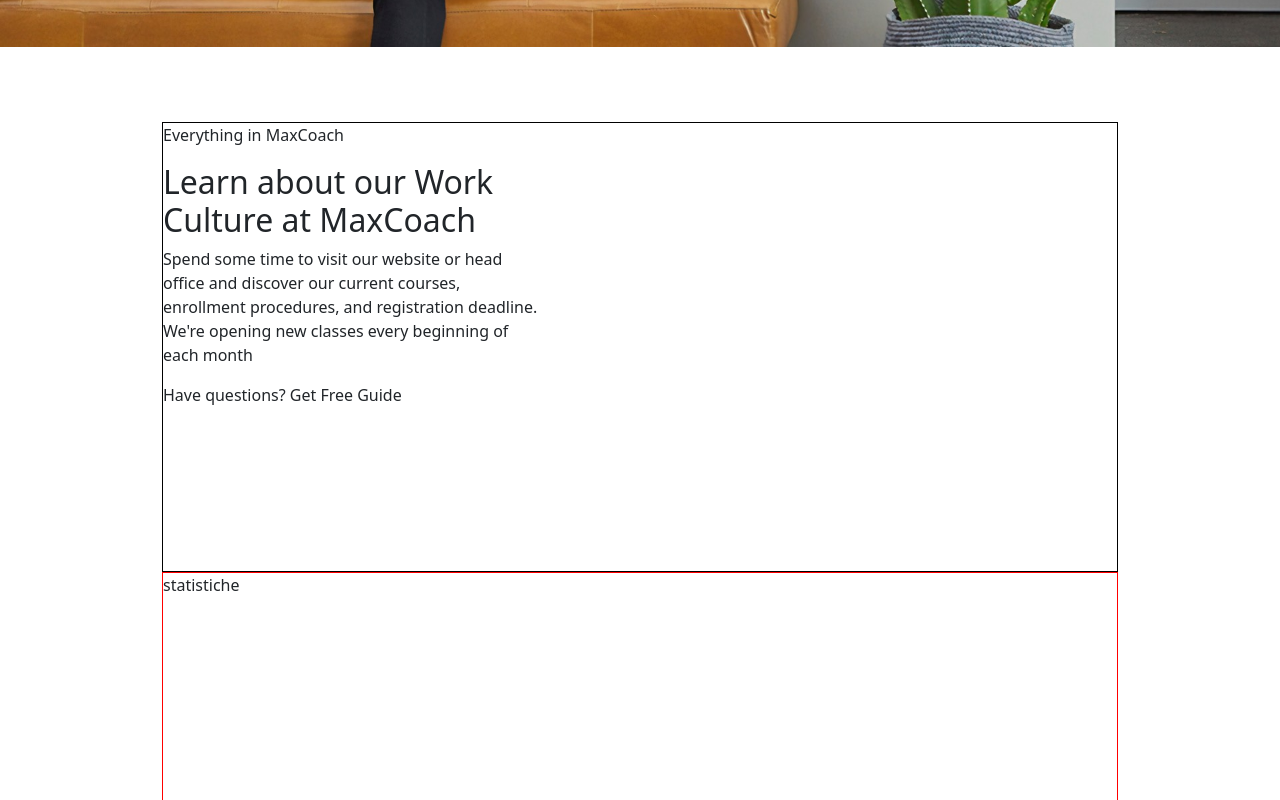
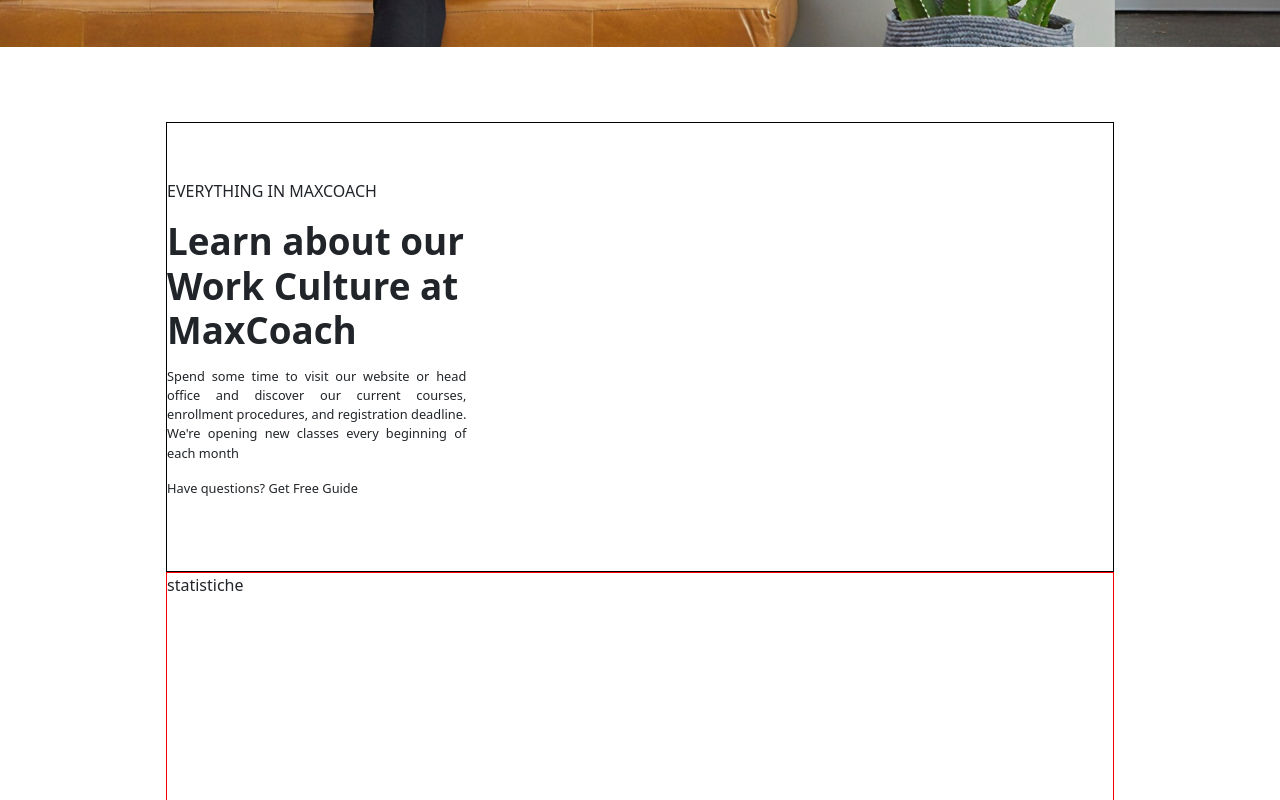
Before and after one commit to VeronicaFontana/proj-html-vuejs, a Vue app: page / in a window 1280 px wide. Shown: the part 500-1300 px from the top of the page. Built offline with nearby package versions, Linux system fonts and the light colour scheme.

Commit message:
[ADD] Text style

```diff
--- a/src/components/Main.vue
+++ b/src/components/Main.vue
@@ -17,13 +17,13 @@
 
 <template>
   <main>
-    <section class="container">
+    <section class="container px-3">
       <div class="component-box">
         <div class="row">
-          <div class="col-5">
+          <div class="col-4">
             <TextBox v-for="(text, index) in store.texts.slice(0, 1)" :key="index" :section="text.section" :title="text.title" :text="text.text" :link="text.link" />
           </div>
-          <div class="col-7"></div>
+          <div class="col-8"></div>
         </div>
       </div>
       <div class="statistics">
@@ -31,8 +31,8 @@
       </div>
       <div class="component-box">
         <div class="row">
-          <div class="col-7"></div>
-          <div class="col-5">
+          <div class="col-8"></div>
+          <div class="col-4">
             <TextBox v-for="(text, index) in store.texts.slice(1, 2)" :key="index" :section="text.section" :title="text.title" :text="text.text" :link="text.link" />
           </div>
         </div>
@@ -43,16 +43,16 @@
       </div>
       <div class="component-box">
         <div class="row">
-          <div class="col-5">
+          <div class="col-4">
             <TextBox v-for="(text, index) in store.texts.slice(2, 3)" :key="index" :section="text.section" :title="text.title" :text="text.text" :link="text.link" />
           </div>
-          <div class="col-7"></div>
+          <div class="col-8"></div>
         </div>
       </div>
       <div class="component-box">
         <div class="row">
-          <div class="col-7"></div>
-          <div class="col-5">
+          <div class="col-8"></div>
+          <div class="col-4">
             <TextBox v-for="(text, index) in store.texts.slice(3, 4)" :key="index" :section="text.section" :title="text.title" :text="text.text" :link="text.link" />
           </div>
         </div>
@@ -78,6 +78,13 @@
   .component-box{
     height: 450px;
     border: 1px solid black;
+    .row{
+      height: 100%;
+      .col-4{
+        display: flex;
+        align-items: center;
+      }
+    }
 
     }
   .statistics{
--- a/src/components/partials/TextBox.vue
+++ b/src/components/partials/TextBox.vue
@@ -14,13 +14,30 @@
 
 <template>
   <div>
-    <p>{{ section }}</p>
+    <p class="section">{{ section }}</p>
     <h2>{{ title }}</h2>
-    <p>{{ text }}</p>
-    <p>{{ link }}</p>
+    <p class="text">{{ text }}</p>
+    <p class="text">{{ link }}</p>
   </div>
 </template>
 
 <style lang="scss" scoped>
 
+
+div{
+  .section{
+    text-transform: uppercase;
+  }
+  h2{
+    font-weight: bold;
+    font-size: 2.3rem;
+    margin: 15px 0;
+  }
+  .text{
+    font-size: 0.8rem;
+    text-align: justify;
+  }
+}
+
+
 </style>
```
